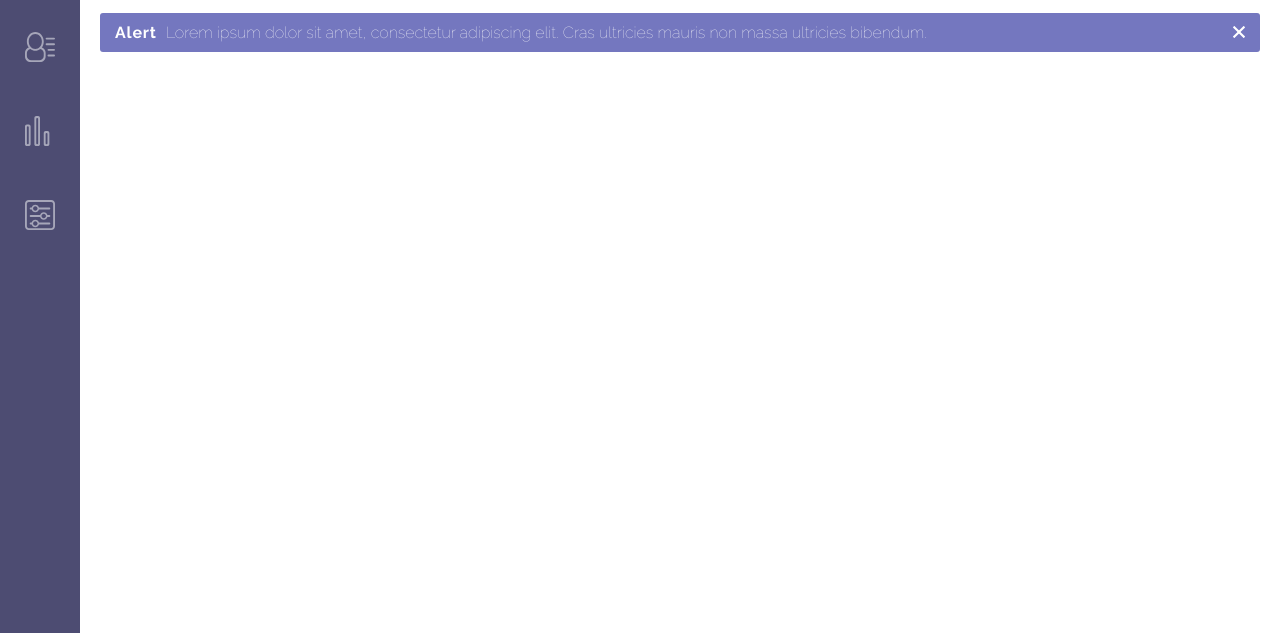
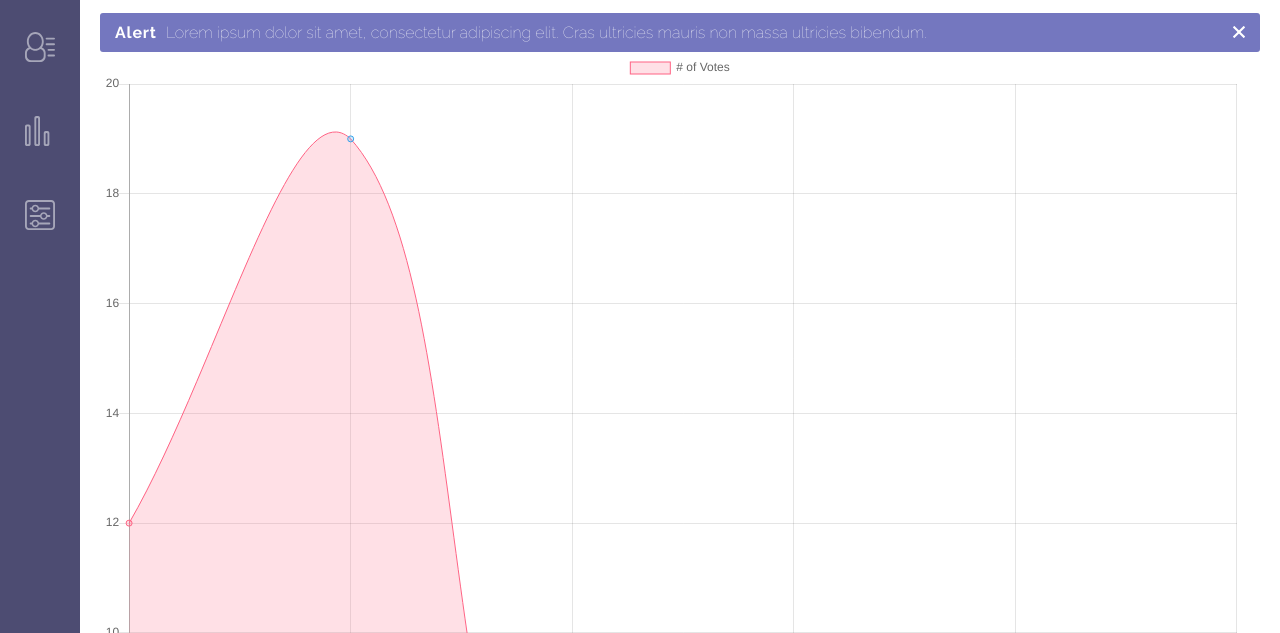
Before and after one commit to ZoomThruDev/web_app_dashboard, a plain HTML site: page index.html in a window 1280 px wide. Shown: the part 167-800 px from the top of the page. Drawn offline with nearby package versions, Linux system fonts and the light colour scheme.

Commit message:
Added chart.js

```diff
--- a/css/application.css
+++ b/css/application.css
@@ -102,7 +102,8 @@ h1 {
   top: 80px;
   width: calc(100% - 201.09px - 80px);
   border-bottom: 1.5px solid #dbdbdb;
-  border-left: 1.5px solid #dbdbdb; }
+  border-left: 1.5px solid #dbdbdb;
+  z-index: -1; }
   .search-area input {
     margin-top: 20px;
     -webkit-appearance: none;
--- a/index.html
+++ b/index.html
@@ -123,10 +123,15 @@
             </svg>
           </span>
         </div>
+
+        <div id="line-graph">
+          <canvas id="web-traffic" width="400" height="400"></canvas>
+        </div>
       </div>
     </main>
 
-    <script   src="https://code.jquery.com/jquery-1.12.4.min.js"   integrity="sha256-ZosEbRLbNQzLpnKIkEdrPv7lOy9C27hHQ+Xp8a4MxAQ="   crossorigin="anonymous"></script>
+    <script src="https://code.jquery.com/jquery-1.12.4.min.js" integrity="sha256-ZosEbRLbNQzLpnKIkEdrPv7lOy9C27hHQ+Xp8a4MxAQ=" crossorigin="anonymous"></script>
+    <script src="https://cdnjs.cloudflare.com/ajax/libs/Chart.js/2.1.6/Chart.bundle.min.js" type="text/javascript"></script>
     <script src="js/main.js" type="text/javascript"></script>
   </body>
 </html>
--- a/js/main.js
+++ b/js/main.js
@@ -0,0 +1,37 @@
+var ctx = document.getElementById("web-traffic");
+var myChart = new Chart(ctx, {
+    type: 'line',
+    data: {
+        labels: ["Red", "Blue", "Yellow", "Green", "Purple", "Orange"],
+        datasets: [{
+            label: '# of Votes',
+            data: [12, 19, 3, 5, 2, 3],
+            backgroundColor: [
+                'rgba(255, 99, 132, 0.2)',
+                'rgba(54, 162, 235, 0.2)',
+                'rgba(255, 206, 86, 0.2)',
+                'rgba(75, 192, 192, 0.2)',
+                'rgba(153, 102, 255, 0.2)',
+                'rgba(255, 159, 64, 0.2)'
+            ],
+            borderColor: [
+                'rgba(255,99,132,1)',
+                'rgba(54, 162, 235, 1)',
+                'rgba(255, 206, 86, 1)',
+                'rgba(75, 192, 192, 1)',
+                'rgba(153, 102, 255, 1)',
+                'rgba(255, 159, 64, 1)'
+            ],
+            borderWidth: 1
+        }]
+    },
+    options: {
+        scales: {
+            yAxes: [{
+                ticks: {
+                    beginAtZero:true
+                }
+            }]
+        }
+    }
+});
```
Also changed, not shown: 1 other file.
